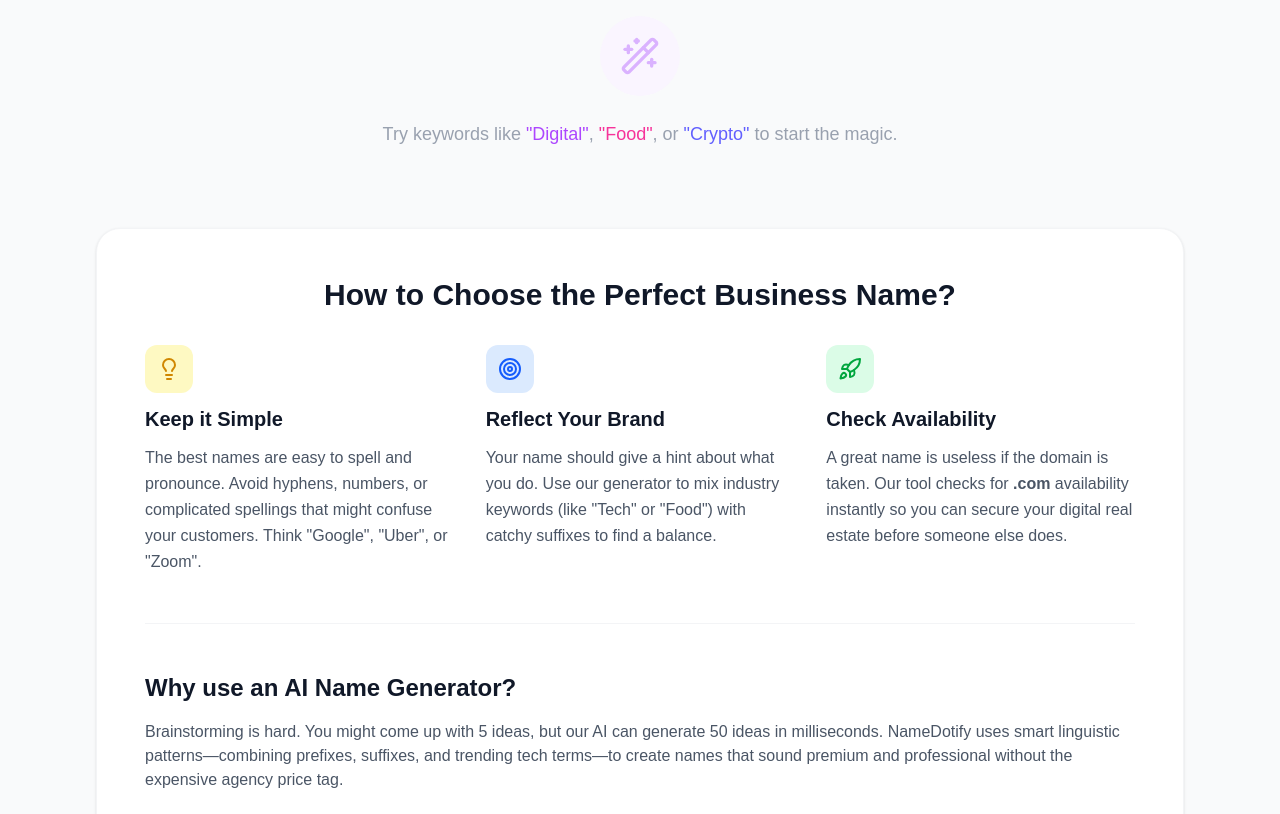
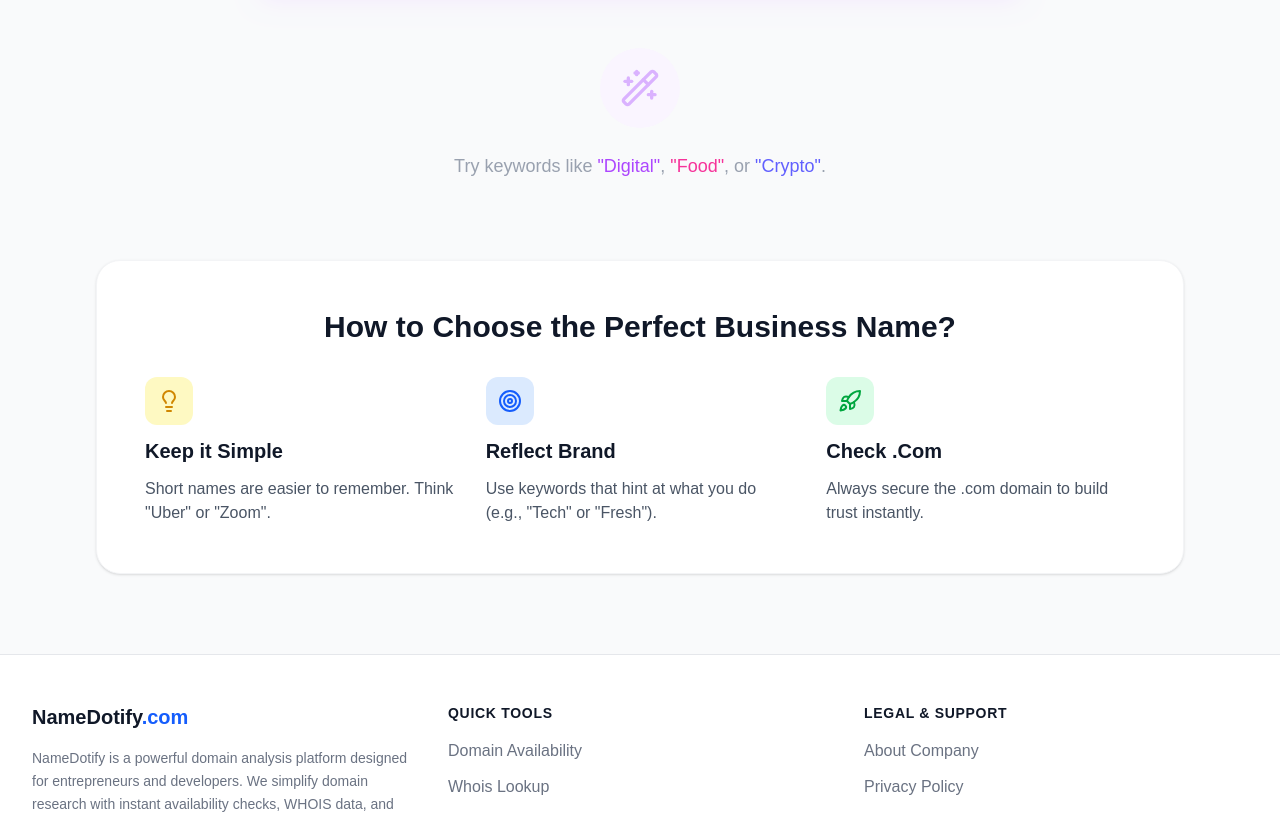
Before and after one commit to ashishjacob786/namedotify, a Next.js app: page /generator in a window 1280 px wide. Shown: the part 500-1314 px from the top of the page. Built offline with nearby package versions, Linux system fonts and the light colour scheme.

Commit message:
Fixed black strip using padding

```diff
--- a/src/app/generator/page.js
+++ b/src/app/generator/page.js
@@ -8,7 +8,6 @@ export default function GeneratorPage() {
   const [loading, setLoading] = useState(false);
   const [copiedIndex, setCopiedIndex] = useState(null);
 
-  // ✅ JSON-LD Schema for SEO
   const jsonLd = {
     '@context': 'https://schema.org',
     '@type': 'SoftwareApplication',
@@ -28,27 +27,18 @@ export default function GeneratorPage() {
     setLoading(true);
     setResults([]);
 
-    // Simulate AI "Thinking" for better UX
     setTimeout(() => {
         const term = keyword.toLowerCase().replace(/[^a-z0-9]/g, '');
-
         const prefixes = ['get', 'the', 'my', 'try', 'go', 'super', 'pro', 'top', 'best', 'ultra', 'hyper', 'meta', 'smart', 'zen', 'pixel', 'atomic'];
         const suffixes = ['ify', 'ly', 'hub', 'box', 'lab', 'hq', 'spot', 'press', 'net', 'sys', 'io', 'zone', 'base', 'now', 'works', 'scape'];
         const mix = ['app', 'tech', 'soft', 'web', 'dev', 'cloud', 'ai', 'bot', 'data'];
 
         let generated = [];
+        prefixes.forEach(p => generated.push(`${p}${term}.com`));
+        suffixes.forEach(s => generated.push(`${term}${s}.com`));
+        mix.forEach(m => generated.push(`${term}${m}.com`));
+        mix.forEach(m => generated.push(`${m}${term}.com`));
 
-        // Strategy 1: Prefixes
-        prefixes.forEach(p => generated.push(`${p}${term}.com`));
-
-        // Strategy 2: Suffixes
-        suffixes.forEach(s => generated.push(`${term}${s}.com`));
-
-        // Strategy 3: Mix (Creative)
-        mix.forEach(m => generated.push(`${term}${m}.com`));
-        mix.forEach(m => generated.push(`${m}${term}.com`)); // Reverse
-
-        // Randomize results slightly
         setResults(generated.sort(() => Math.random() - 0.5));
         setLoading(false);
     }, 600);
@@ -61,16 +51,16 @@ export default function GeneratorPage() {
   };
 
   return (
-    <div className="min-h-screen bg-gray-50 text-gray-900 font-sans pb-20">
-      {/* Schema Injection */}
+    // ✅ FIX: Added 'pt-24' (Padding Top) to outer div instead of Margin inside.
+    // This forces the gray background to cover the top gap.
+    <div className="min-h-screen bg-gray-50 text-gray-900 font-sans pb-20 pt-24">
+
       <script type="application/ld+json" dangerouslySetInnerHTML={{ __html: JSON.stringify(jsonLd) }} />
-
-      {/* Removed the element that caused the black strip */}
 
       <div className="max-w-6xl mx-auto px-4 sm:px-6 lg:px-8">
 
-        {/* Header */}
-        <div className="text-center mb-12 mt-16">
+        {/* Header - Removed 'mt-16' because we used 'pt-24' in the parent wrapper */}
+        <div className="text-center mb-12">
             <div className="inline-flex items-center px-3 py-1 rounded-full bg-purple-100 text-purple-700 text-xs font-bold uppercase tracking-wide mb-4">
                 <Sparkles size={12} className="mr-1" /> AI-Powered Naming
             </div>
@@ -110,22 +100,14 @@ export default function GeneratorPage() {
                 {results.map((name, index) => (
                     <div key={index} className="bg-white p-5 rounded-xl border border-gray-100 shadow-sm hover:shadow-lg hover:border-purple-200 transition group flex justify-between items-center relative overflow-hidden">
                         <div className="absolute top-0 left-0 w-1 h-full bg-gradient-to-b from-purple-500 to-pink-500 opacity-0 group-hover:opacity-100 transition"></div>
-
-                        <span className="font-bold text-lg text-gray-700 group-hover:text-purple-700 transition tracking-tight">
-                            {name}
-                        </span>
-
+                        <span className="font-bold text-lg text-gray-700 group-hover:text-purple-700 transition tracking-tight">{name}</span>
                         <div className="flex gap-2">
-                            {/* Copy Button */}
                             <button
                                 onClick={() => copyToClipboard(name, index)}
                                 className="p-2.5 text-gray-400 hover:text-purple-600 bg-gray-50 rounded-lg hover:bg-purple-50 transition"
-                                title="Copy Name"
                             >
                                 {copiedIndex === index ? <CheckCircle size={18} className="text-green-500"/> : <Copy size={18} />}
                             </button>
-
-                            {/* Buy Link */}
                             <a
                                 href={`https://www.hostinger.com/web-hosting?domain=${name}`}
                                 target="_blank"
@@ -139,59 +121,35 @@ export default function GeneratorPage() {
             </div>
         )}
 
-        {/* Empty State / Hint */}
+        {/* Empty State */}
         {results.length === 0 && !loading && (
             <div className="text-center text-gray-400 mb-20">
                 <div className="w-20 h-20 bg-purple-50 rounded-full flex items-center justify-center mx-auto mb-6">
                     <Wand2 className="w-10 h-10 text-purple-300" />
                 </div>
-                <p className="text-lg">Try keywords like <span className="text-purple-500 font-medium">"Digital"</span>, <span className="text-pink-500 font-medium">"Food"</span>, or <span className="text-indigo-500 font-medium">"Crypto"</span> to start the magic.</p>
+                <p className="text-lg">Try keywords like <span className="text-purple-500 font-medium">"Digital"</span>, <span className="text-pink-500 font-medium">"Food"</span>, or <span className="text-indigo-500 font-medium">"Crypto"</span>.</p>
             </div>
         )}
 
-        {/* ✅ Human Written SEO Content (New Section) */}
+        {/* SEO Content */}
         <section className="bg-white rounded-3xl p-8 md:p-12 shadow-sm border border-gray-100 prose prose-purple max-w-none">
             <h2 className="text-3xl font-bold text-gray-900 mb-8 text-center">How to Choose the Perfect Business Name?</h2>
-
             <div className="grid grid-cols-1 md:grid-cols-3 gap-8 not-prose">
                 <div className="flex flex-col gap-3">
-                    <div className="w-12 h-12 bg-yellow-100 rounded-xl flex items-center justify-center text-yellow-600">
-                        <Lightbulb size={24} />
-                    </div>
+                    <div className="w-12 h-12 bg-yellow-100 rounded-xl flex items-center justify-center text-yellow-600"><Lightbulb size={24} /></div>
                     <h3 className="text-xl font-bold text-gray-900">Keep it Simple</h3>
-                    <p className="text-gray-600 leading-relaxed">
-                        The best names are easy to spell and pronounce. Avoid hyphens, numbers, or complicated spellings that might confuse your customers. Think "Google", "Uber", or "Zoom".
-                    </p>
+                    <p className="text-gray-600">Short names are easier to remember. Think "Uber" or "Zoom".</p>
                 </div>
-
                 <div className="flex flex-col gap-3">
-                    <div className="w-12 h-12 bg-blue-100 rounded-xl flex items-center justify-center text-blue-600">
-                        <Target size={24} />
-                    </div>
-                    <h3 className="text-xl font-bold text-gray-900">Reflect Your Brand</h3>
-                    <p className="text-gray-600 leading-relaxed">
-                        Your name should give a hint about what you do. Use our generator to mix industry keywords (like "Tech" or "Food") with catchy suffixes to find a balance.
-                    </p>
+                    <div className="w-12 h-12 bg-blue-100 rounded-xl flex items-center justify-center text-blue-600"><Target size={24} /></div>
+                    <h3 className="text-xl font-bold text-gray-900">Reflect Brand</h3>
+                    <p className="text-gray-600">Use keywords that hint at what you do (e.g., "Tech" or "Fresh").</p>
                 </div>
-
                 <div className="flex flex-col gap-3">
-                    <div className="w-12 h-12 bg-green-100 rounded-xl flex items-center justify-center text-green-600">
-                        <Rocket size={24} />
-                    </div>
-                    <h3 className="text-xl font-bold text-gray-900">Check Availability</h3>
-                    <p className="text-gray-600 leading-relaxed">
-                        A great name is useless if the domain is taken. Our tool checks for <strong>.com</strong> availability instantly so you can secure your digital real estate before someone else does.
-                    </p>
+                    <div className="w-12 h-12 bg-green-100 rounded-xl flex items-center justify-center text-green-600"><Rocket size={24} /></div>
+                    <h3 className="text-xl font-bold text-gray-900">Check .Com</h3>
+                    <p className="text-gray-600">Always secure the .com domain to build trust instantly.</p>
                 </div>
-            </div>
-
-            <div className="mt-12 pt-12 border-t border-gray-100">
-                <h3 className="text-2xl font-bold text-gray-900 mb-4">Why use an AI Name Generator?</h3>
-                <p className="text-gray-600">
-                    Brainstorming is hard. You might come up with 5 ideas, but our AI can generate 50 ideas in milliseconds.
-                    NameDotify uses smart linguistic patterns—combining prefixes, suffixes, and trending tech terms—to create
-                    names that sound premium and professional without the expensive agency price tag.
-                </p>
             </div>
         </section>
 
```
